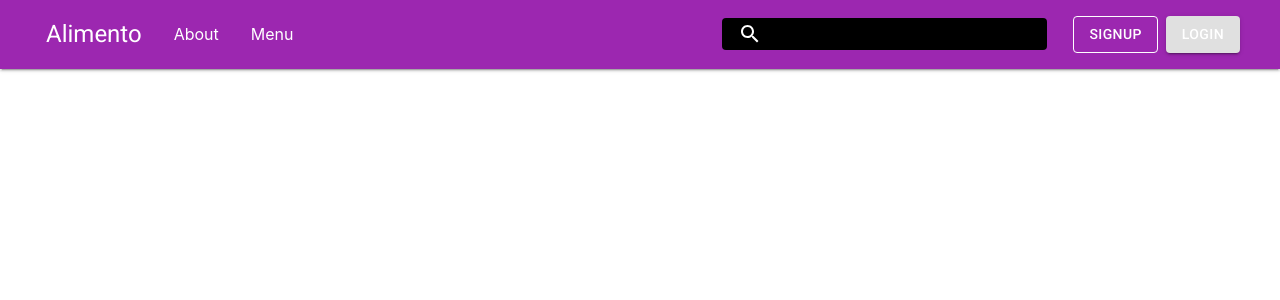
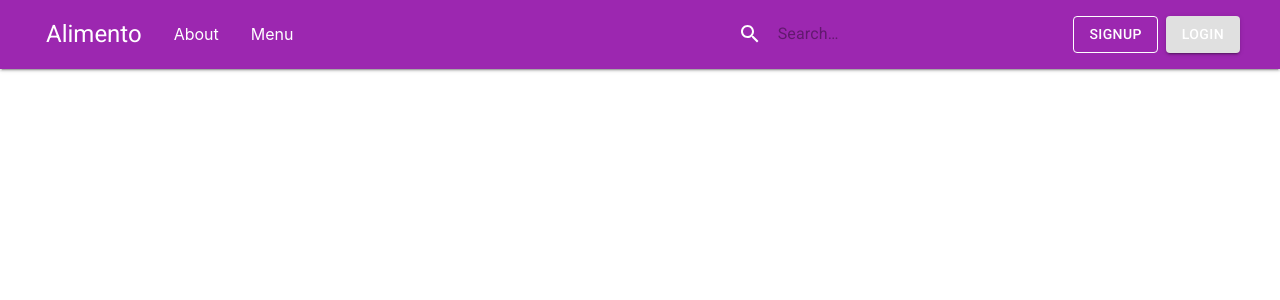
Before and after one commit to ashu18aman/react-alimento, a React (Create React App) app: page / in a window 1280 px wide. Shown: the top 300 px of the page. Built offline with nearby package versions, Linux system fonts and the light colour scheme.

Commit message:
Update search bar again

```diff
--- a/src/components/NavBar.js
+++ b/src/components/NavBar.js
@@ -74,7 +74,7 @@ const useStyles = makeStyles((theme) => {
 			color: 'white',
 		},
 		searchBar: {
-			 backgroundColor: 'black',
+			//  backgroundColor: 'black',
 			 display: 'flex',
 			 borderRadius: theme.shape.borderRadius,
 			 height: '32px',
```
